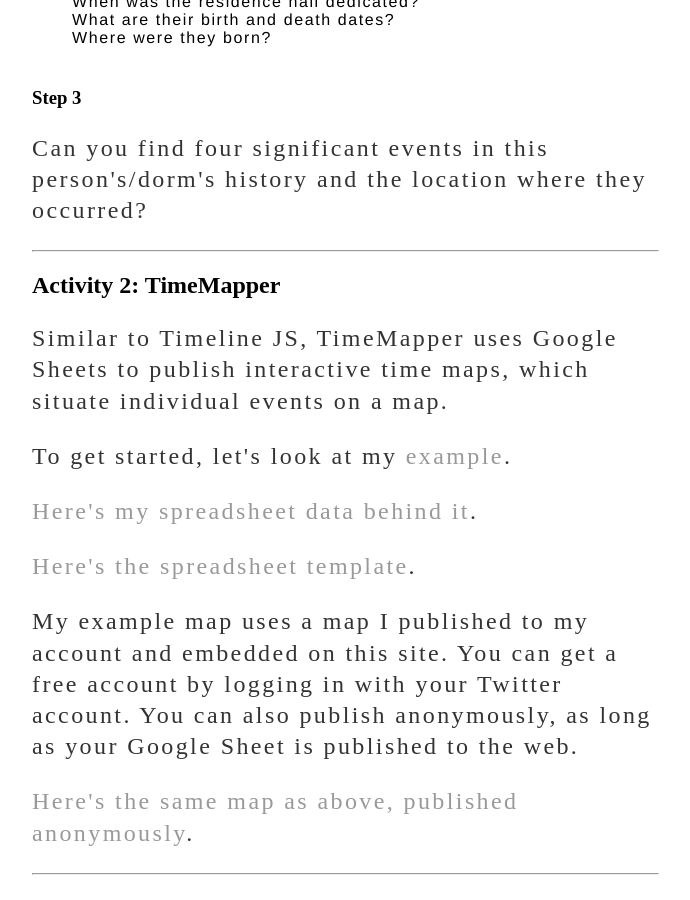
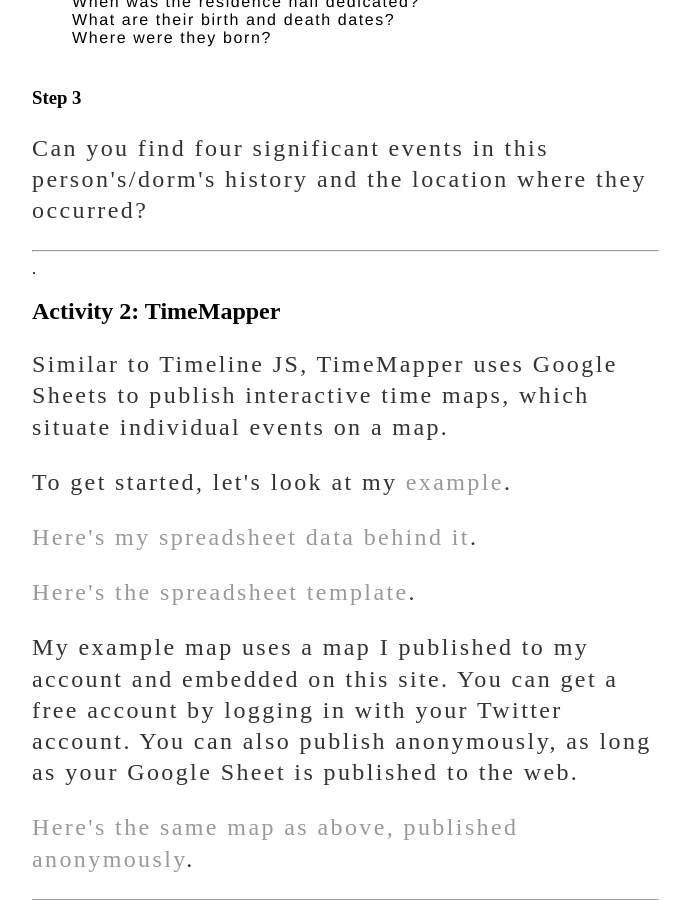
Before and after one commit to nhomenda/nhomenda.github.io, a Jekyll site: the page built from _posts/2022-08-04-IFS.md, in a window 1280 px wide and 900 px high, scrolled down 1195 px. Shown: the whole window, without its empty margins (160-850 px from the left). Built offline with Jekyll 4.4.1, drawn with Linux system fonts in a browser that asks for light colours.

Commit message:
Update 2022-08-04-IFS.md

```diff
--- a/_posts/2022-08-04-IFS.md
+++ b/_posts/2022-08-04-IFS.md
@@ -33,7 +33,7 @@ tags: class
   </ul>
 <h3>Step 3</h3>
 <p>Can you find four significant events in this person's/dorm's history and the location where they occurred?</p>
-<hr/>
+<hr/>.
 <h2>Activity 2: TimeMapper</h2>
 <p>Similar to Timeline JS, TimeMapper uses Google Sheets to publish interactive time maps, which situate individual events on a map.</p>
 	<p>To get started, let's look at my <a href="https://nhomenda.github.io/blog/2018/08/06/timemapper">example</a>.</p>
```
